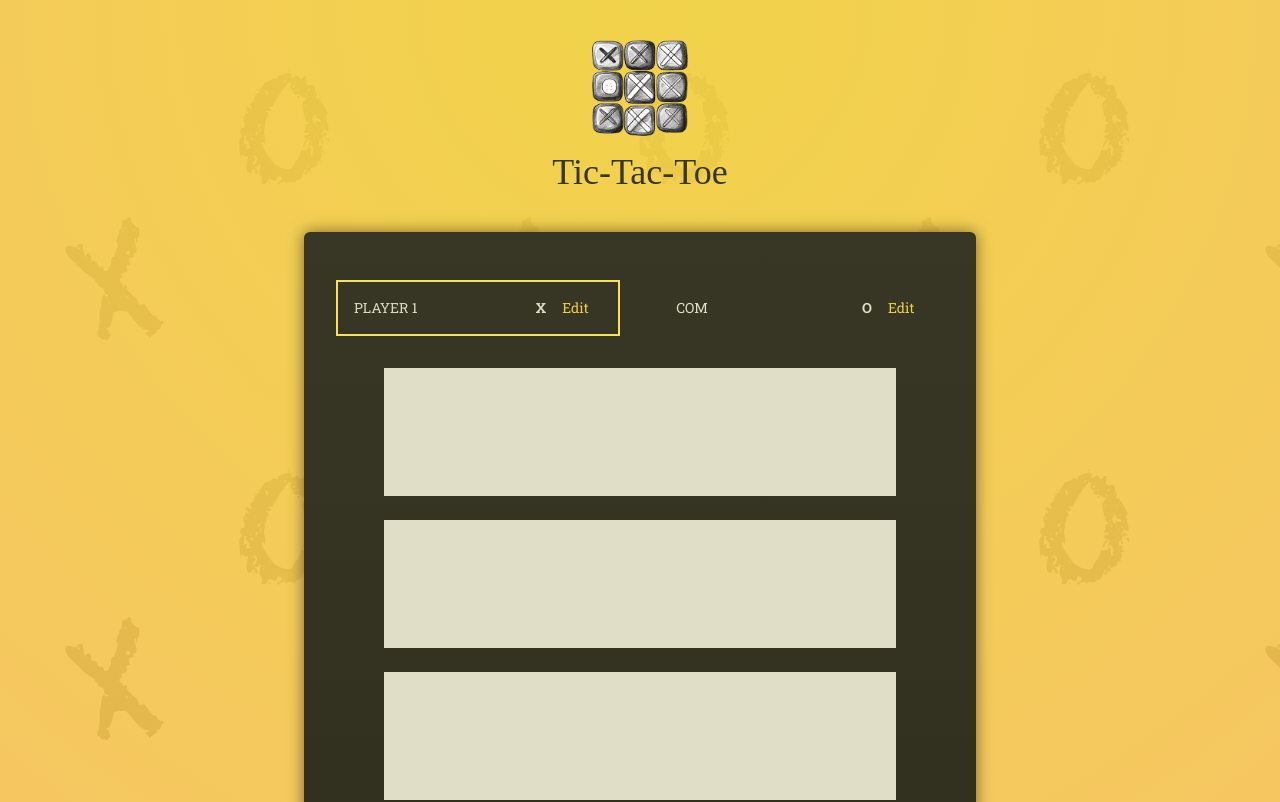
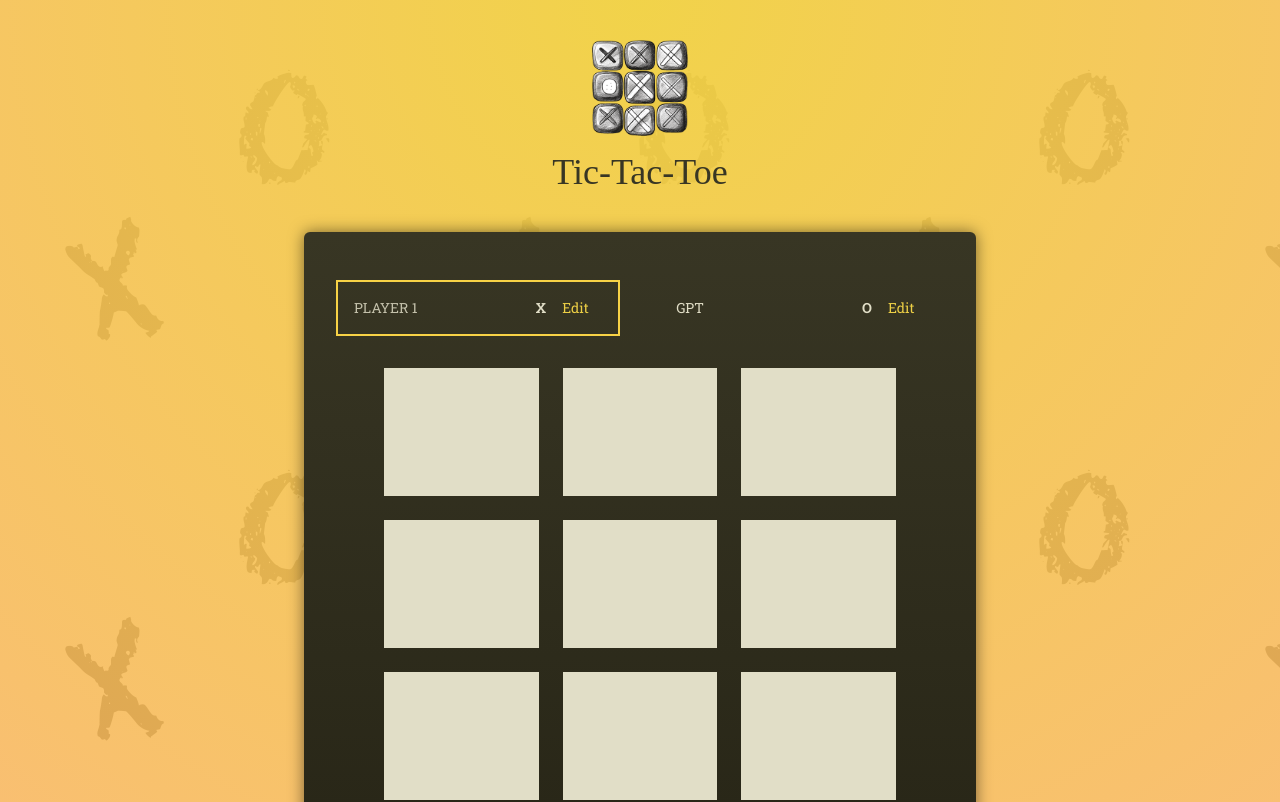
Before and after one commit to priscilla-e/tic-tac-AI, a React (Vite) app: page / in a window 1280 px wide. Shown: the top 802 px of the page. Built offline with nearby package versions, Linux system fonts and the light colour scheme; a web font is replaced by a local one.

Commit message:
Enable openai GPT game mode

```diff
--- a/package.json
+++ b/package.json
@@ -10,6 +10,7 @@
     "preview": "vite preview"
   },
   "dependencies": {
+    "openai": "^4.22.1",
     "react": "^18.2.0",
     "react-dom": "^18.2.0"
   },
--- a/src/App.jsx
+++ b/src/App.jsx
@@ -11,44 +11,57 @@ import {
     createEmptyGameBoard,
     getRandomEmptyCell,
     playAudio,
+    getMoveFromGPT
 } from './utils.js';
 
 import clickSound from './assets/click-sound.wav';
 
+
 const DEFAULT_SETTINGS = {
-    mode: 'COM', //COM, MULTI_PLAYER
+    mode: 'GPT', //GPT, MINIMAX, MULTI_PLAYER
     boardSize: 3,
     allowAudio: true,
 };
+
+const COM_NAMES = ['GPT', 'MINIMAX'];
+
+let comMoveTimeout;
 
 function App() {
     const [gameSettings, setGameSettings] = useState(DEFAULT_SETTINGS);
     const [gameBoard, setGameBoard] = useState(
         createEmptyGameBoard(gameSettings.boardSize)
     );
-    const [players, setPlayers] = useState({ X: 'Player 1', O: 'COM' });
+    const [players, setPlayers] = useState({ X: 'Player 1', O: gameSettings.mode });
     const [currentPlayer, setCurrentPlayer] = useState('X');
 
     let winner = checkWinner(gameBoard);
     let isDraw = !winner && checkDraw(gameBoard);
-    const isComTurn =
-        gameSettings.mode === 'COM' &&
-        players[currentPlayer] === 'COM' &&
-        !winner; // com shouldn't play if there's already a winner
+    let isComTurn =
+        !winner &&
+        COM_NAMES.includes(players[currentPlayer])
 
+
+    // reset the game if the game settings change
     useEffect(() => {
         handleRematch();
     }, [gameSettings]);
 
     useEffect(() => {
         if (isComTurn) {
-            // Introduce a delay for the computer's turn
-            const comMoveTimeout = setTimeout(() => {
-                const emptyCell = getRandomEmptyCell(gameBoard);
-                if (emptyCell) {
-                    handleSelect(emptyCell.row, emptyCell.col);
-                }
-            }, 1000);
+            if (gameSettings.mode === 'GPT') {
+                const move = getMoveFromGPT("gpt-4-1106-preview", gameBoard);
+                move.then((move) => {
+                    handleSelect(move.row, move.col);
+                });
+            }
+            else if (gameSettings.mode === 'MINIMAX') {
+                comMoveTimeout = setTimeout(() => {
+                    const move = getRandomEmptyCell(gameBoard);
+                    handleSelect(move.row, move.col);
+                }, 1000)
+            }
+
 
             return () => clearTimeout(comMoveTimeout);
         }
@@ -85,14 +98,14 @@ function App() {
         setGameBoard(createEmptyGameBoard(gameSettings.boardSize));
         setCurrentPlayer('X');
 
-        // Set player 2 to COM or Player 2 depending on the game mode
-        if (gameSettings.mode === 'COM') {
+        //  Player 2 depending on the game mode
+        if (gameSettings.mode === 'MULTI') {
             setPlayers((prevPlayers) => {
-                return { ...prevPlayers, O: 'COM' };
+                return { ...prevPlayers, O: 'Player 2'};
             });
-        } else if (gameSettings.mode === 'MULTI') {
+        } else {
             setPlayers((prevPlayers) => {
-                return { ...prevPlayers, O: 'Player 2' };
+                return { ...prevPlayers, O: gameSettings.mode};
             });
         }
     };
--- a/src/components/GameBoard.jsx
+++ b/src/components/GameBoard.jsx
@@ -1,8 +1,13 @@
 export default function GameBoard({board, onSelect, isComTurn}) {
+
+    let classes = 'grid grid-cols-3 gap-3 max-w-lg mx-auto mt-8 md:gap-6';
+    if (board.length === 4) {
+        classes = 'grid grid-cols-4 gap-3 max-w-lg mx-auto mt-8 md:gap-6';
+    }
 
     return (
         <div
-            className={`grid grid-cols-${board.length.toString()} gap-3 max-w-lg mx-auto mt-8 md:gap-6`}
+            className={classes}
         >
             {board.map((row, rowIndex) =>
                 row.map((col, colIndex) => (
@@ -10,7 +15,7 @@ export default function GameBoard({board, onSelect, isComTurn}) {
                         key={`cell-${rowIndex},${colIndex}`}
                         className="bg-smoke font-cursive h-28 text-6xl text-earth uppercase md:text-7xl md:h-32"
                         onClick={() => onSelect(rowIndex, colIndex)}
-                        disabled={!!board[rowIndex][colIndex] || isComTurn}
+                        disabled={!!board[rowIndex][colIndex] || isComTurn} // DISABLED if computer's turn or cell is already occupied
                     >
                         {col}
                     </button>
--- a/src/components/GameSettings.jsx
+++ b/src/components/GameSettings.jsx
@@ -30,7 +30,8 @@ export default function GameSettings({ initialSettings, onSettingsChange }) {
                         onChange={(e) => setMode(e.target.value)}
                         className='bg-darkEarth text-smoke rounded-sm'
                     >
-                        <option value="COM">COM</option>
+                        <option value="GPT">GPT</option>
+                        <option value="MINIMAX">Minimax</option>
                         <option value="MULTI">Multiplayer</option>
                     </select>
                 </div>
--- a/src/components/Player.jsx
+++ b/src/components/Player.jsx
@@ -46,7 +46,7 @@ export default function Player({ defaultName, symbol, isActive, onSave }) {
                 <button
                     className="w-10 text-sm text-darkYellow focus:outline-none md:pr-14"
                     onClick={handleEdit}
-                    disabled={defaultName === 'COM'}
+                    disabled={defaultName === 'GPT' || defaultName === 'MINIMAX'}
                 >
                     {isEditing ? 'Save' : 'Edit'}
                 </button>
--- a/src/utils.js
+++ b/src/utils.js
@@ -1,3 +1,4 @@
+import OpenAI from "openai";
 
 /**
  * Creates an empty game board of the specified size.
@@ -118,3 +119,40 @@ export const playAudio = (audio) => {
     const audioElement = new Audio(audio);
     audioElement.play();
 }
+
+
+export const stringifyBoard = (board) => {
+    let boardStr = "";
+    for (let row of board) {
+        for (let cell of row) {
+            if (cell === null) {
+                boardStr += "_ "; // Represent empty cells with an underscore or any other symbol
+            } else {
+                boardStr += cell + " ";
+            }
+        }
+        boardStr += "\n"; // New line after each row
+    }
+    return boardStr;
+}
+
+
+
+export async function getMoveFromGPT(model="gpt-3.5-turbo-1106", board) {
+    const openai = new OpenAI({ apiKey: 'key', dangerouslyAllowBrowser: true});
+
+    const response = await openai.chat.completions.create({
+        model: model,
+        temperature: 0.2,
+        response_format: {"type": "json_object"},
+        messages: [
+            {"role": "system",
+             "content": "You are an opponent in a Tic-Tac-Toe game. You're playing as 'O' and your goal is to win. Suggest the indexes of the next move as 'row,col' in JSON format"},
+            {"role": "user",
+              "content": `Given the current Tic-Tac-Toe board:\n${stringifyBoard(board)}\nSuggest the most optimal next move for 'O' (as 'row,col'):`}
+        ],
+    });
+
+    const data = await response.choices[0].message.content;
+    return JSON.parse(data);
+}
```
Also changed, not shown: 1 other file (tests, documents, lock files or other folders).
